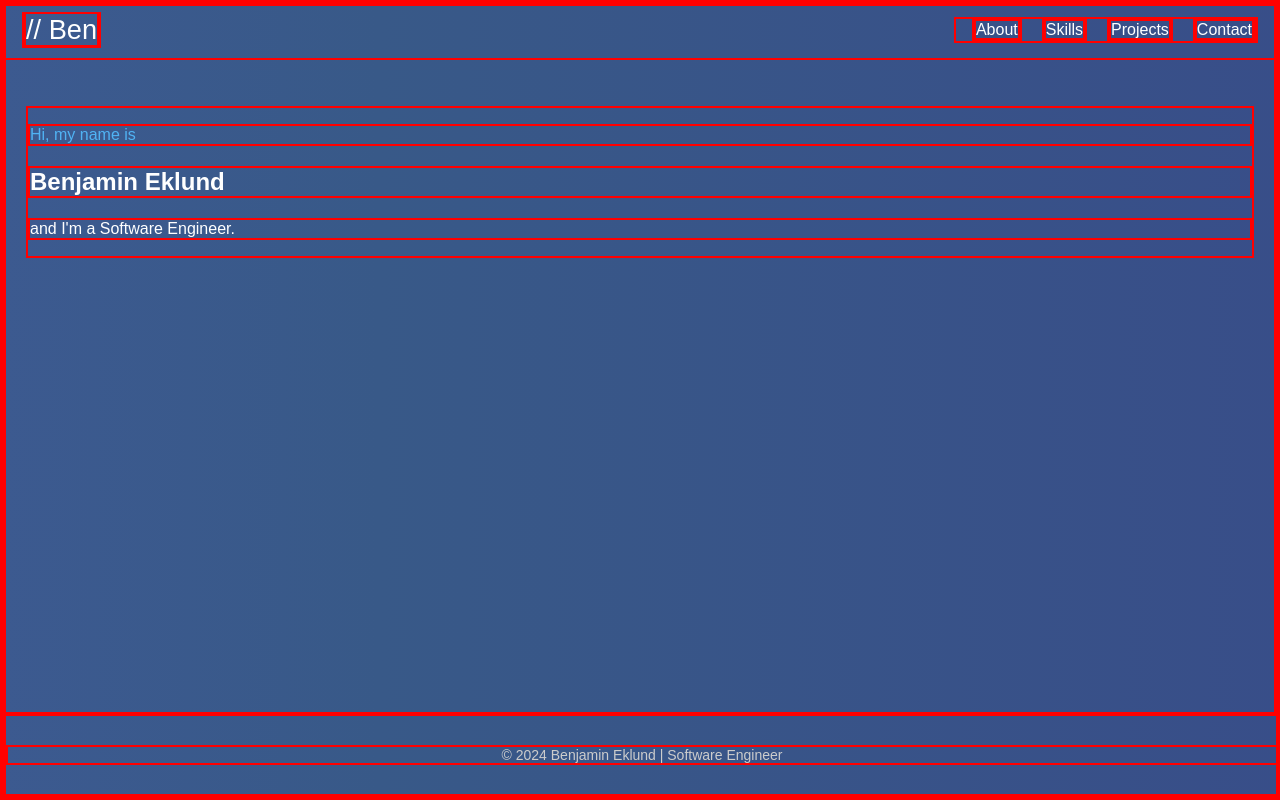
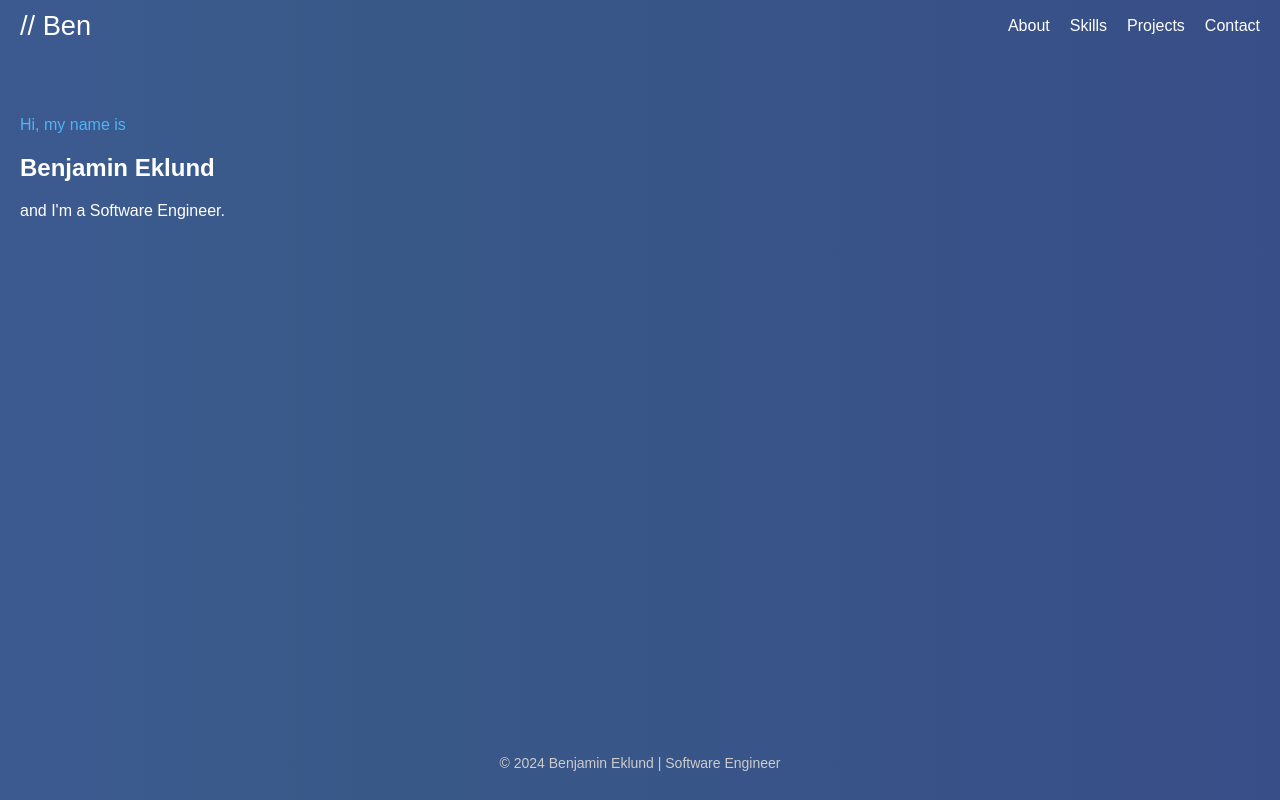
Before and after one commit to BenEklundCS/portfolio-site, a Django app: template portfolio_site/templates/home.html in a window 1280 px wide. Run offline with Django 3.2, Linux system fonts and the light colour scheme; the template is opened without the code that fills it, so the values that code supplies are empty.

Commit message:
rm debug mode oops

```diff
--- a/portfolio_site/static/style.css
+++ b/portfolio_site/static/style.css
@@ -1,8 +1,6 @@
 /* debug mode */
 
-* {
-    border: 2px solid red;
-}
+
 
 /* Global Styles */
 html, body {
```
